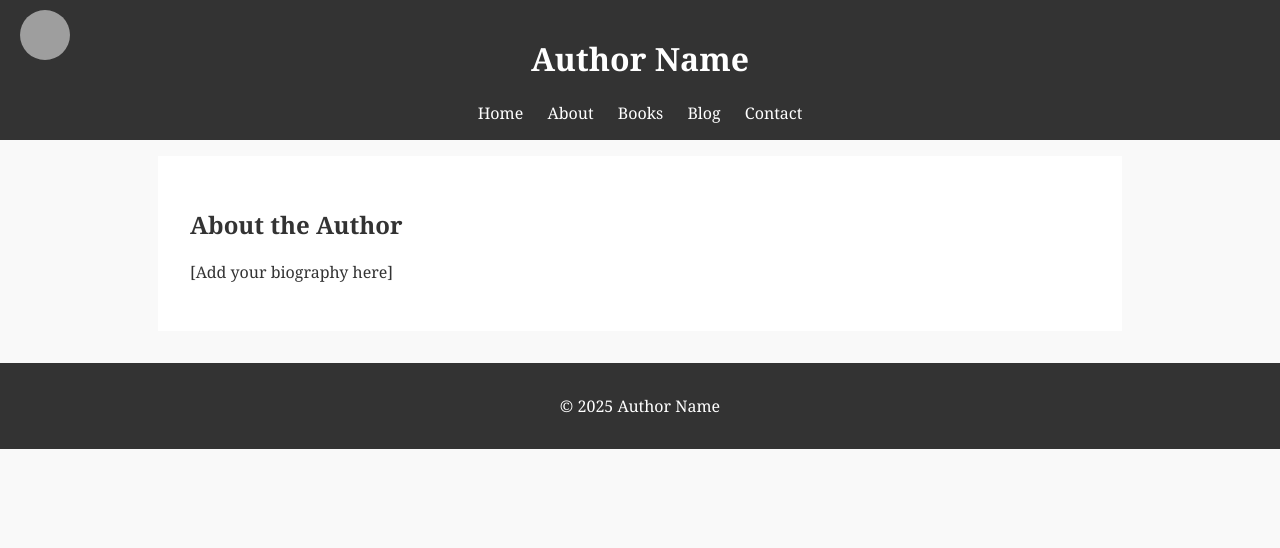
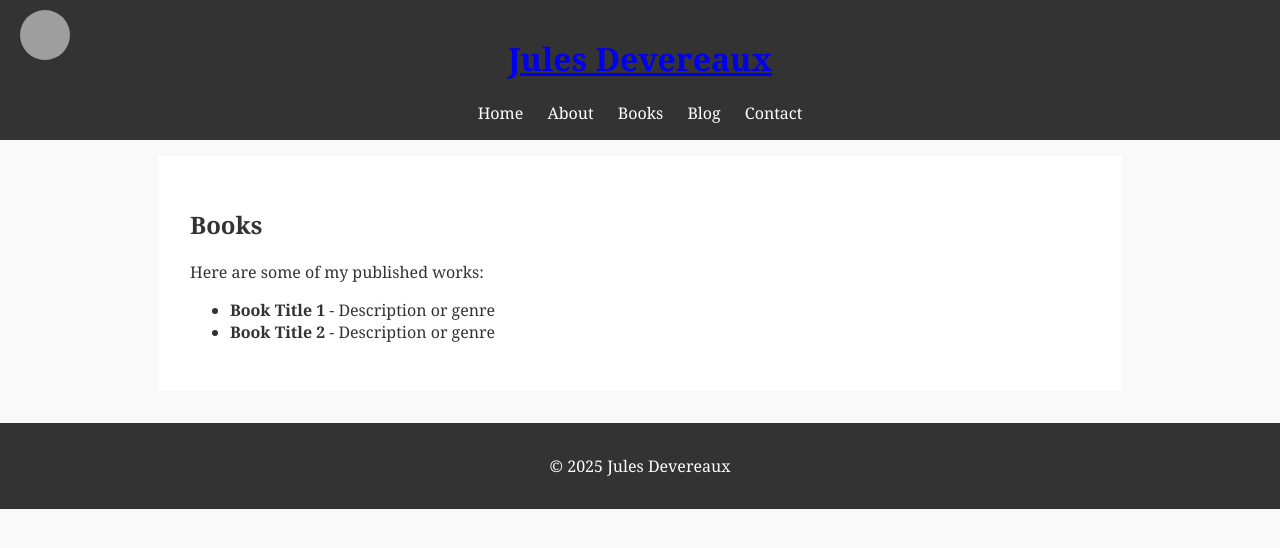
Before and after one commit to julesdevereaux/julesdevereaux.github.io, a Jekyll site: the page built from books.html, in a window 1280 px wide. Shown: the top 548 px of the page. Built offline with Jekyll 4.4.1, drawn with Linux system fonts in a browser that asks for light colours; grey boxes are pictures that could not be loaded.

Commit message:
Update books.html

```diff
--- a/books.html
+++ b/books.html
@@ -1,31 +1,11 @@
-<!DOCTYPE html>
-<html lang="en">
-<head>
-  <meta charset="UTF-8" />
-  <meta name="viewport" content="width=device-width, initial-scale=1.0"/>
-  <title>About the Author</title>
-  <link rel="stylesheet" href="assets/style.css" />
-</head>
-<body>
-  <header>
-    <img src="assets/author-icon.png" alt="Author Icon" class="icon">
-    <h1>Author Name</h1>
-    <nav>
-      <a href="index.html">Home</a>
-      <a href="about.html">About</a>
-      <a href="books.html">Books</a>
-      <a href="blog.html">Blog</a>
-      <a href="contact.html">Contact</a>
-    </nav>
-  </header>
+---
+layout: default
+title: Books
+---
 
-  <main>
-    <h2>About the Author</h2>
-    <p>[Add your biography here]</p>
-  </main>
-
-  <footer>
-    <p>&copy; 2025 Author Name</p>
-  </footer>
-</body>
-</html>
+<h2>Books</h2>
+<p>Here are some of my published works:</p>
+<ul>
+  <li><strong>Book Title 1</strong> - Description or genre</li>
+  <li><strong>Book Title 2</strong> - Description or genre</li>
+</ul>
```
